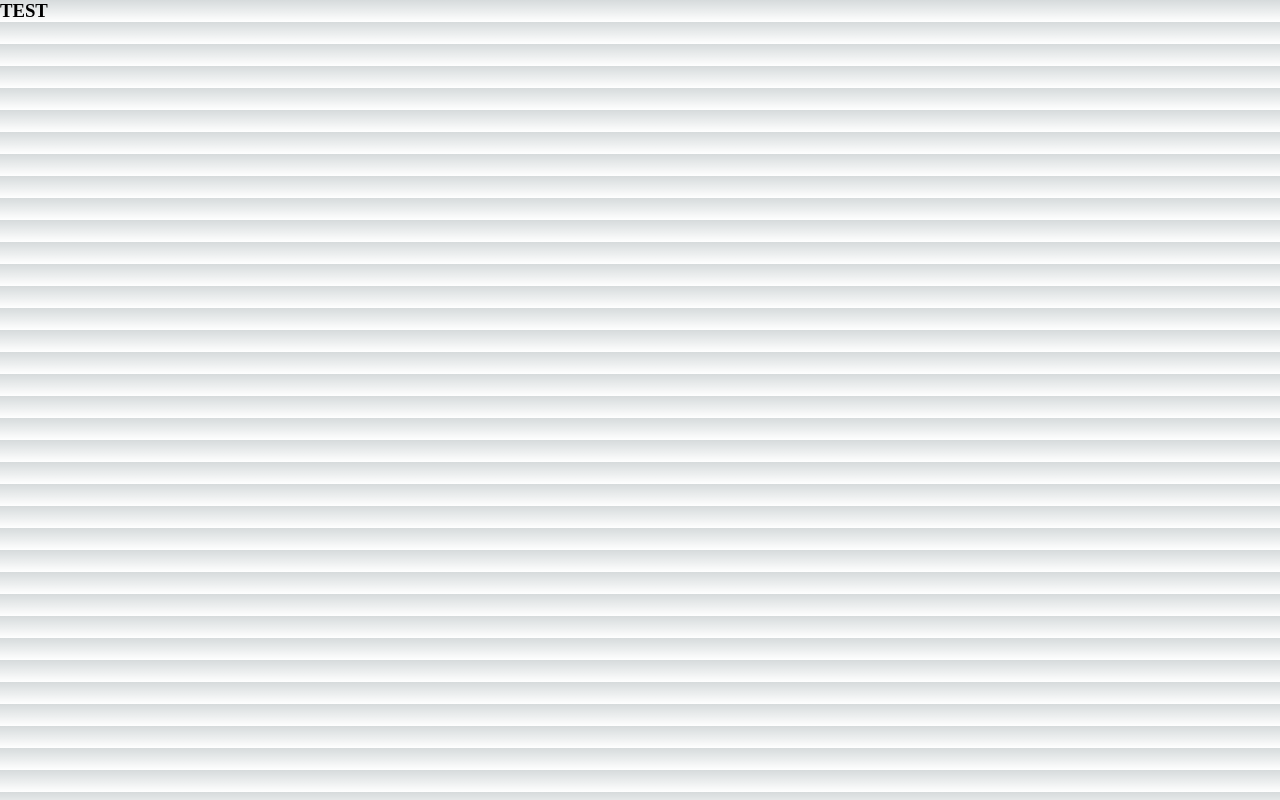
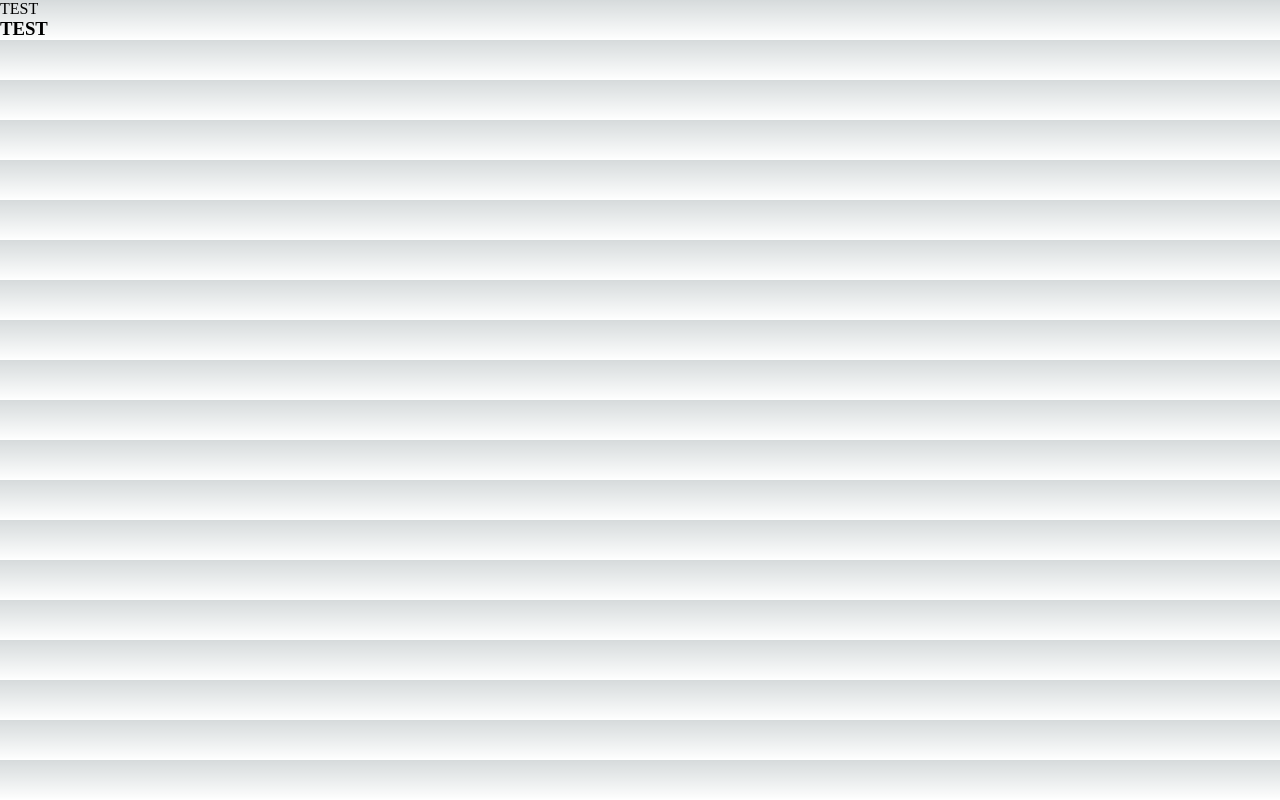
Before and after one commit to jousethen/ggstelo, a Next.js app in the folder frontend/: page /user in a window 1280 px wide. Built offline with nearby package versions, Linux system fonts and the light colour scheme.

Commit message:
Created NavBar component

```diff
--- a/frontend/app/layout.tsx
+++ b/frontend/app/layout.tsx
@@ -1,5 +1,5 @@
 import './globals.css'
-
+import NavBar from '@/components/nav-bar/nav-bar'
 export default function RootLayout({
   children,
 }: {
@@ -12,7 +12,10 @@ export default function RootLayout({
         head.tsx. Find out more at https://beta.nextjs.org/docs/api-reference/file-conventions/head
       */}
       <head />
-      <body>{children}</body>
+      <body>
+        <NavBar />
+        {children}
+      </body>
     </html>
   )
 }
--- /dev/null
+++ b/frontend/components/nav-bar/interfaces.ts
@@ -0,0 +1,3 @@
+export interface NavBarProps {
+
+}
--- a/frontend/components/test/test.module.css
+++ b/frontend/components/nav-bar/nav-bar.module.css
@@ -1,3 +1,3 @@
-.test {
+.nav-bar {
   display: block;
 }
--- /dev/null
+++ b/frontend/components/nav-bar/nav-bar.tsx
@@ -0,0 +1,9 @@
+import type { NavBarProps } from "./interfaces";
+
+export default function NavBar({ }: NavBarProps): JSX.Element {
+  return (
+    <div className="nav-bar">
+      TEST
+    </div>
+  );
+}
```
Also changed, not shown: frontend/components/test/interfaces.ts (deleted, +0 -3 lines), frontend/components/test/test.tsx (deleted, +0 -9 lines).
